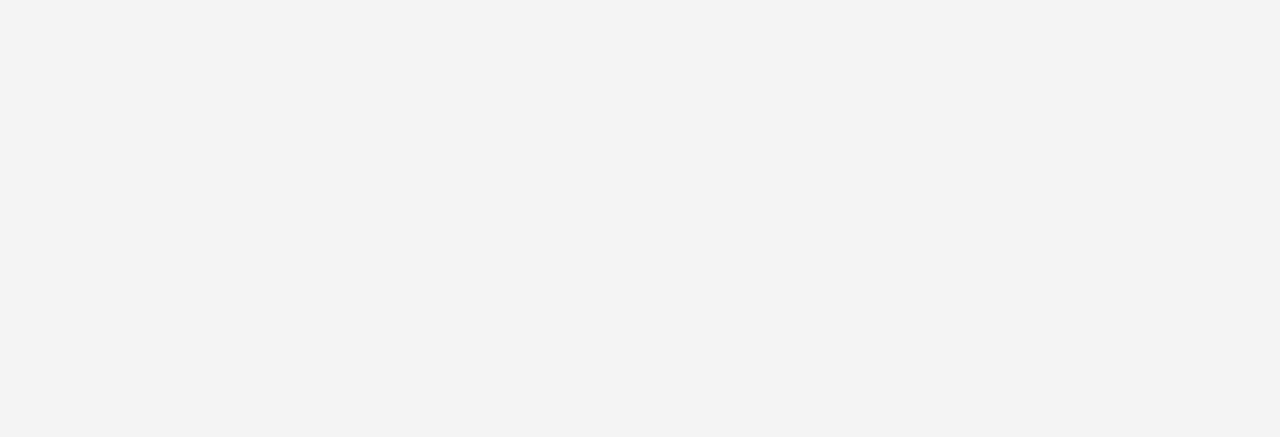
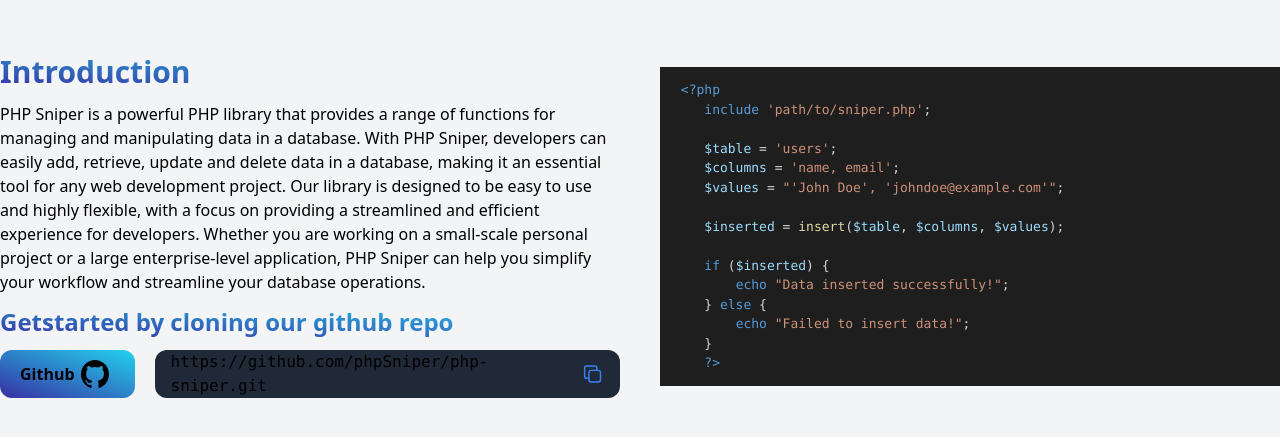
Before and after one commit to soorajlegend/web.phpSniper, a Next.js app: page / in a window 1280 px wide. Shown: the part 971-1408 px from the top of the page. Before the commit the page ends 800 px from the top, so only its background shows below. Built offline with nearby package versions, Linux system fonts and the light colour scheme.

Commit message:
added introduction

```diff
--- a/components/Hero.tsx
+++ b/components/Hero.tsx
@@ -12,13 +12,10 @@
         delaySpeed: 2000,
     });
   return (
-    <div className='w-full h-[80vh] flex items-center'>
-        <h1 className='text-5xl md:text-[8em] h-auto lg:text-[10em] bg-gradient-to-tr from-indigo-800 to-cyan-400 capitalize bg-clip-text text-transparent font-black'>
+    <div className='w-full pt-20 px-3 md:pt-0 md:px-0 md:h-[90vh] flex items-center'>
+        <h1 className='text-5xl md:text-[8em] h-auto lg:text-[8rem] gradient-text capitalize font-black'>
             {text}
             <Cursor cursorColor="#ccc" />
-
-
-
         </h1>
     </div>
   )
--- /dev/null
+++ b/components/Introduction.tsx
@@ -0,0 +1,57 @@
+import React from 'react'
+import { Prism as SyntaxHighlighter } from "react-syntax-highlighter";
+import { vscDarkPlus } from "react-syntax-highlighter/dist/cjs/styles/prism";
+import { BeakerIcon, Square2StackIcon } from '@heroicons/react/24/outline'
+
+const Introduction = () => {
+
+    const code = ` <?php
+    include 'path/to/sniper.php';
+
+    $table = 'users';
+    $columns = 'name, email';
+    $values = "'John Doe', 'johndoe@example.com'";
+
+    $inserted = insert($table, $columns, $values);
+
+    if ($inserted) {
+        echo "Data inserted successfully!";
+    } else {
+        echo "Failed to insert data!";
+    }
+    ?>`;
+
+    const encodedCode = encodeURIComponent(code);
+
+    return (
+        <div className='h-screen flex space-x-0 flex-col md:space-x-10 md:flex-row items-center'>
+            <div className="w-full flex flex-col space-y-3">
+                <h1 className='text-3xl font-bold gradient-text'>Introduction</h1>
+                <p>
+                    PHP Sniper is a powerful PHP library that provides a range of functions for managing and manipulating data in a database. With PHP Sniper, developers can easily add, retrieve, update and delete data in a database, making it an essential tool for any web development project. Our library is designed to be easy to use and highly flexible, with a focus on providing a streamlined and efficient experience for developers. Whether you are working on a small-scale personal project or a large enterprise-level application, PHP Sniper can help you simplify your workflow and streamline your database operations.
+                </p>
+
+                <h1 className='text-2xl font-bold gradient-text'>Getstarted by cloning our github repo</h1>
+                <div className="flex flex-col md:flex-row  md:space-x-5">
+                    <a target='_blank' href='https://github.com/phpSniper/php-sniper.git' className='bg rounded-xl px-5 flex items-center text-black font-semibold'>
+                        Github
+                        <svg xmlns="http://www.w3.org/2000/svg" className="ionicon w-10 p-1" viewBox="0 0 512 512"><path d="M256 32C132.3 32 32 134.9 32 261.7c0 101.5 64.2 187.5 153.2 217.9a17.56 17.56 0 003.8.4c8.3 0 11.5-6.1 11.5-11.4 0-5.5-.2-19.9-.3-39.1a102.4 102.4 0 01-22.6 2.7c-43.1 0-52.9-33.5-52.9-33.5-10.2-26.5-24.9-33.6-24.9-33.6-19.5-13.7-.1-14.1 1.4-14.1h.1c22.5 2 34.3 23.8 34.3 23.8 11.2 19.6 26.2 25.1 39.6 25.1a63 63 0 0025.6-6c2-14.8 7.8-24.9 14.2-30.7-49.7-5.8-102-25.5-102-113.5 0-25.1 8.7-45.6 23-61.6-2.3-5.8-10-29.2 2.2-60.8a18.64 18.64 0 015-.5c8.1 0 26.4 3.1 56.6 24.1a208.21 208.21 0 01112.2 0c30.2-21 48.5-24.1 56.6-24.1a18.64 18.64 0 015 .5c12.2 31.6 4.5 55 2.2 60.8 14.3 16.1 23 36.6 23 61.6 0 88.2-52.4 107.6-102.3 113.3 8 7.1 15.2 21.1 15.2 42.5 0 30.7-.3 55.5-.3 63 0 5.4 3.1 11.5 11.4 11.5a19.35 19.35 0 004-.4C415.9 449.2 480 363.1 480 261.7 480 134.9 379.7 32 256 32z" /></svg>
+                    </a>
+                    <div className="flex items-center rounded-xl bg-gray-800 px-4 space-x-3">
+                    <code className="">https://github.com/phpSniper/php-sniper.git</code>
+                    <Square2StackIcon className="h-6 w-6 text-blue-500 hover:scale-125 focus:scale-125 cursor-pointer transition"/>
+                    </div>
+                </div>
+
+            </div>
+            <div className="w-full">
+                <SyntaxHighlighter language="php" style={vscDarkPlus}>
+                    {decodeURIComponent(encodedCode)}
+                </SyntaxHighlighter>
+            </div>
+
+        </div>
+    )
+}
+
+export default Introduction
--- a/components/NavItem.tsx
+++ b/components/NavItem.tsx
@@ -1,3 +1,4 @@
+import Link from 'next/link';
 import React from 'react'
 type Props = {
 data: {
@@ -8,7 +9,7 @@
 
 const NavItem = ({data}: Props) => {
   return (
-    <div className='capitalize'>{data?.name}</div>
+    <Link href={data?.url} className='capitalize '>{data?.name}</Link>
   )
 }
 
--- a/components/Navbar.tsx
+++ b/components/Navbar.tsx
@@ -12,7 +12,7 @@
         <div className="md:max-w-5xl mx-auto flex w-full justify-between  space-x-20  items-center">
         <Image src="/phpSniper.png" priority width={100} height={100} className='w-16' alt='logo' />
 
-<div className='flex w-full justify-between text-gray-800 dark:text-gray-200'>
+<div className='hidden md:flex w-full justify-between text-gray-800 dark:text-gray-200'>
 
 {
     navigations?.map((nav, index) => (
--- a/package.json
+++ b/package.json
@@ -9,6 +9,7 @@
     "lint": "next lint"
   },
   "dependencies": {
+    "@heroicons/react": "^2.0.16",
     "@types/node": "18.14.6",
     "@types/react": "18.0.28",
     "@types/react-dom": "18.0.11",
@@ -18,6 +19,7 @@
     "react": "18.2.0",
     "react-dom": "18.2.0",
     "react-simple-typewriter": "^5.0.1",
+    "react-syntax-highlighter": "^15.5.0",
     "typescript": "4.9.5"
   },
   "devDependencies": {
--- a/src/pages/_document.tsx
+++ b/src/pages/_document.tsx
@@ -5,7 +5,7 @@
   return (
     <Html lang="en">
       <Head />
-      <body className='bg-gray-100 dark:bg-neutral-900 text-black dark:text-white'>
+      <body className='bg-gray-100 dark:bg-neutral-900 text-black dark:text-gray-300'>
         <Navbar />
         <Main />
         <NextScript />
--- a/src/pages/index.tsx
+++ b/src/pages/index.tsx
@@ -1,9 +1,7 @@
 import Head from 'next/head'
-import Image from 'next/image'
-import { Inter } from 'next/font/google'
 import Hero from '../../components/Hero'
+import Introduction from '../../components/Introduction'
 
-const inter = Inter({ subsets: ['latin'] })
 
 export default function Home() {
   return (
@@ -12,10 +10,11 @@
         <title>Php sniper</title>
         <meta name="php sniper" content="a light weight php library that make interaction with database more efficient" />
         <meta name="viewport" content="width=device-width, initial-scale=1" />
-        <link rel="icon" href="/favicon.ico" />
+        <link rel="icon" href="/phpSniper.png" />
       </Head>
       <main className="flex flex-col md:max-w-5xl lg:max-w-7xl mx-auto">
        <Hero />
+       <Introduction />
       </main>
     </>
   )
--- a/src/styles/globals.css
+++ b/src/styles/globals.css
@@ -7,6 +7,9 @@
     @apply  bg-white/70 dark:bg-gray-900/50 bg-clip-padding backdrop-filter backdrop-blur-xl bg-opacity-60 md:border border-gray-200 dark:border-gray-600/10
   }
   .bg {
-    @apply  bg-white relative dark:bg-gray-900 text-gray-800 dark:text-gray-300
+    @apply  bg-gradient-to-tr from-indigo-800 to-cyan-400
+  }
+  .gradient-text {
+    @apply   bg-gradient-to-tr from-indigo-800 to-cyan-400 bg-clip-text text-transparent
   }
 }
```
Also changed, not shown: 1 other file (tests, documents, lock files or other folders).
